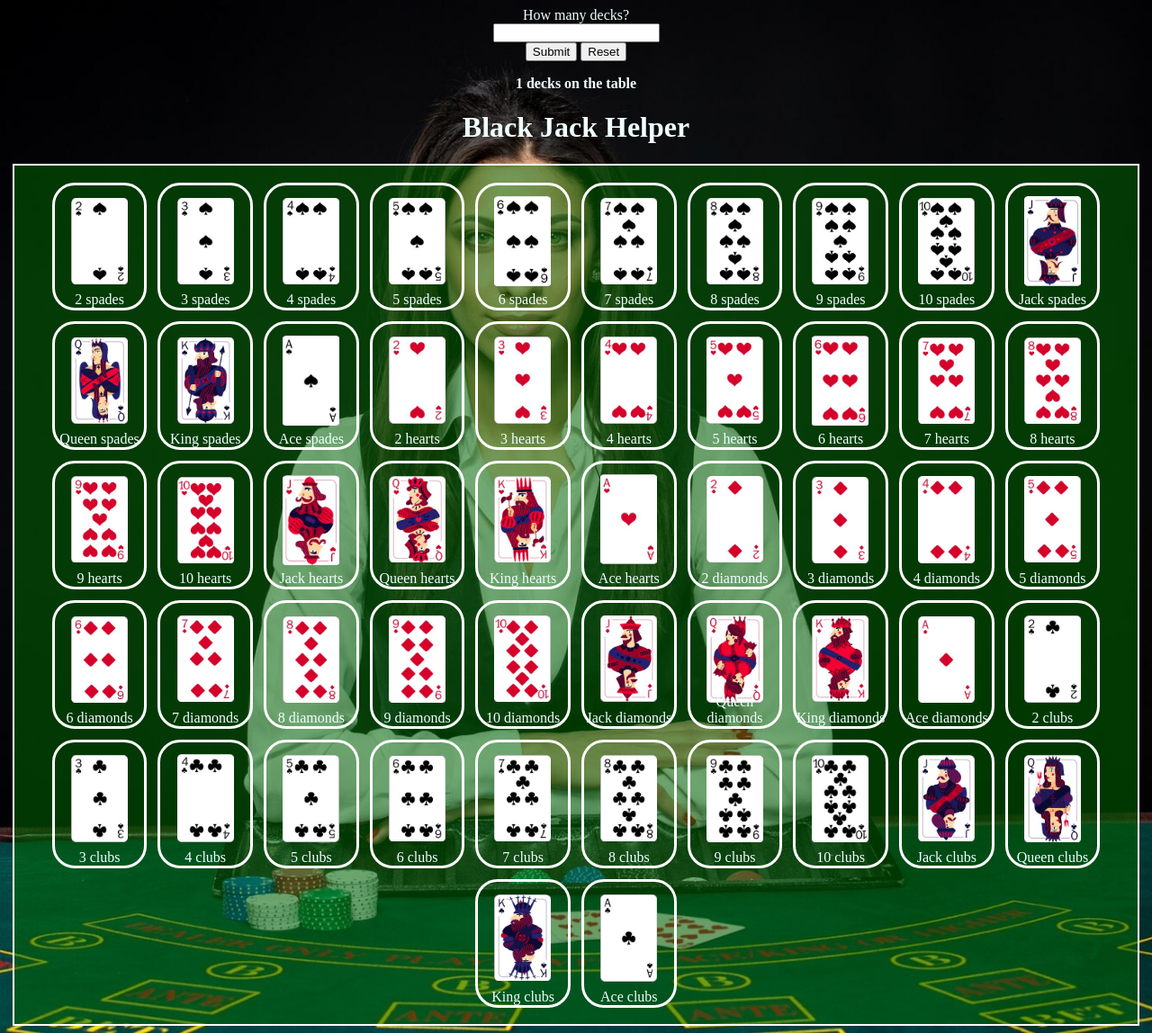
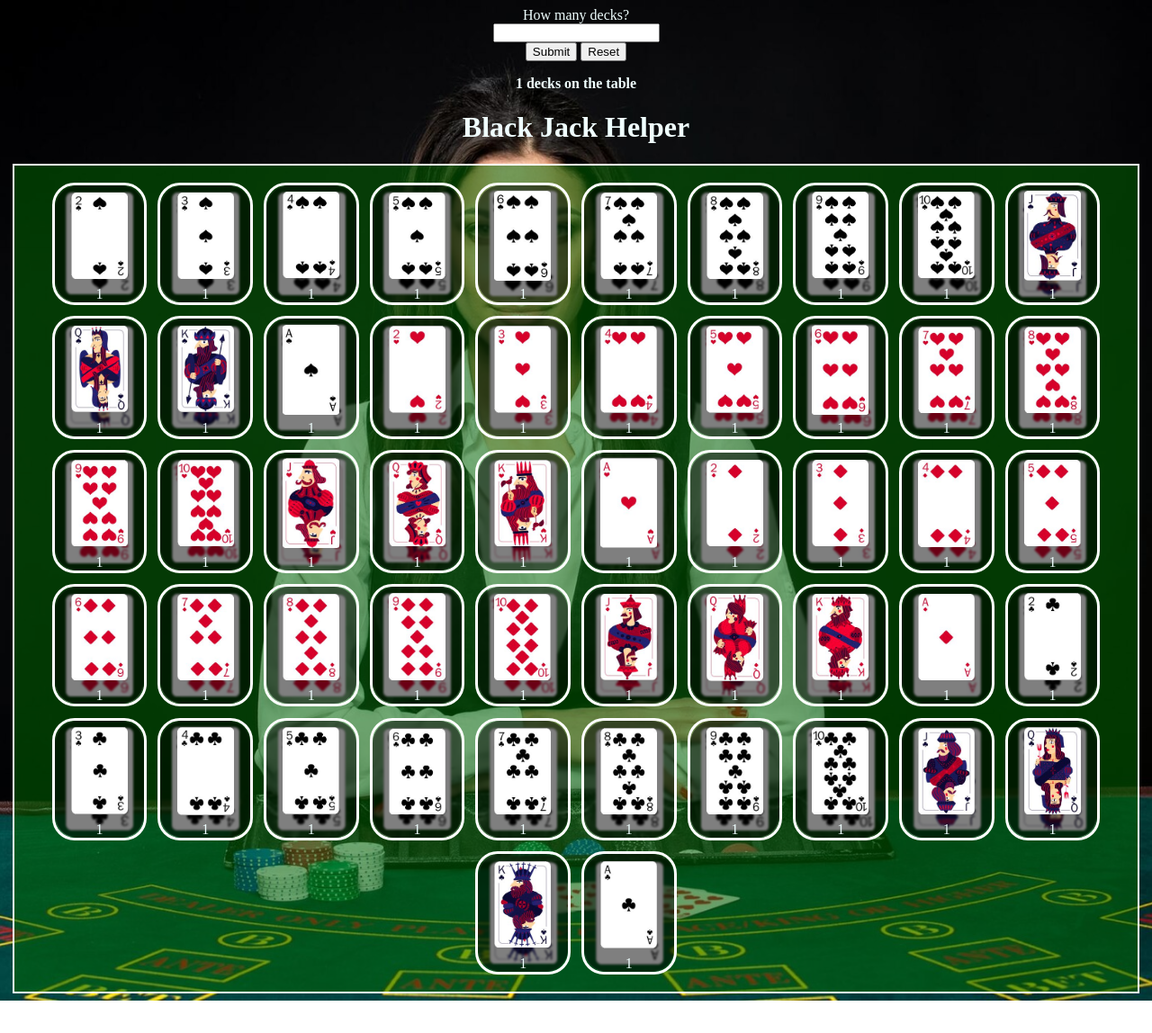
Before and after one commit to Marshmellow24/BlackJackHelper, a Flask app: page / in a window 1280 px wide. Shown: the whole page at 90% size. After the commit the page ends 1112 px from the top, so only its background shows below. Run offline with Flask 3, Linux system fonts and the light colour scheme.

Commit message:
added counting cards functions and listener for counting cards whenever card is removed. Cards will be removed now instead of hidden. Added placeholder default image w/ blur

```diff
--- a/static/main.css
+++ b/static/main.css
@@ -31,6 +31,18 @@
   margin: 0.5%;
 }
 
+.card-placeholder::before {
+  content: "";
+  position: absolute;
+  top: 0;
+  left: 0;
+  width: 100%;
+  height: 100%;
+  background-color: rgba(0, 0, 0, 0.5);
+  backdrop-filter: blur(1px);
+  border-radius: 25px;
+}
+
 .card-placeholder {
   width: 75px;
   height: 100px;
@@ -43,19 +55,22 @@
   border-radius: 25px;
   padding: 1%;
   padding-bottom: 2%;
+  padding-top: 0.5%;
   margin: 0.5%;
   color: azure;
   background-size: 75%;
   background-repeat: no-repeat;
   background-position: center;
+  background-clip: padding-box;
 }
 
 .card-placeholder span {
   position: absolute;
+  user-select: none;
   bottom: 0;
 }
 
-.card-placeholder .card {
+.card-placeholder > .card {
   width: 85%;
   height: 80%;
   display: flex;
@@ -67,6 +82,7 @@
   background-size: 75%;
   background-repeat: no-repeat;
   background-position: center;
+  opacity: 100%;
 }
 
 .hide {
--- a/static/main.js
+++ b/static/main.js
@@ -21,9 +21,40 @@
   });
 }
 
-function showStats (stat) {
+function readStats (stat) {
 
 }
+
+
+function countCards (arr) {
+  let counter;
+
+
+  if (Array.isArray(arr)) {
+    arr.forEach((placeholder) => {
+      counter = 0;
+      //console.log(placeholder);
+      for (let element of placeholder.children) {
+        if (element.getAttribute("class") === "card") {
+          counter++;
+        }
+      }
+
+     placeholder.querySelector("#stats").innerHTML = counter;
+    });
+  } else {
+    console.log(arr.querySelectorAll(".card"));
+    counter = arr.querySelectorAll(".card").length;
+    arr.querySelector("#stats").innerHTML = counter;
+  }
+
+
+  //placeholder.lastElementChild.innerHTML = counter;
+
+
+}
+
+
 
 document.addEventListener("DOMContentLoaded", function () {
 
@@ -66,12 +97,17 @@
     }
   });
 
+  countCards(containerArray);
 
   cardArray.forEach((card) => {
     // Add click event listener to dispose of cards
     card.addEventListener("click", function () {
+      removedCard = card.parentElement;
       card.classList.add("hide"); // Hide the disposed card
       removeCard(card);
+      card.remove();
+      countCards(removedCard);
+
     });
   });
 
--- a/templates/index.html
+++ b/templates/index.html
@@ -27,6 +27,7 @@
         class="card-placeholder"
         data-value="{{ v }}"
         data-sort="{{ s }}"
+        style="background-image: url('static/img/cards/{{v|lower}}_{{s}}.png')"
       >
         {% for deck in range(decks|int)%}
         <div
```
